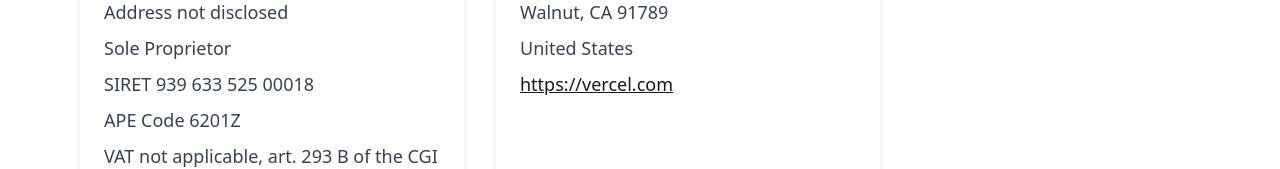
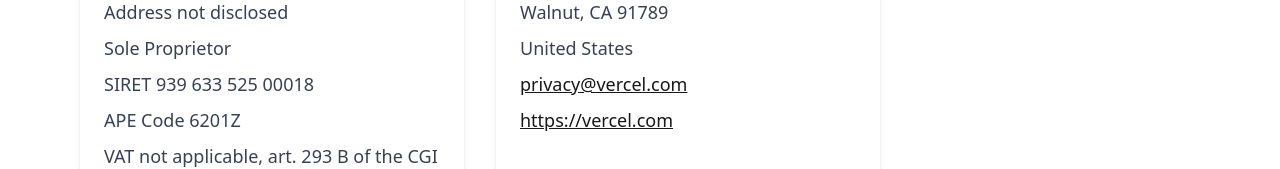
Before and after one commit to Farmeurimmo/portfolio-v5, a Next.js app: page /en/legals in a window 1280 px wide. Shown: the part 359-528 px from the top of the page. Built offline with nearby package versions, Linux system fonts and the light colour scheme; no server answers.

Commit message:
feat: add host email to contact information

```diff
--- a/src/app/[locale]/legals/page.jsx
+++ b/src/app/[locale]/legals/page.jsx
@@ -30,6 +30,7 @@ export default function Legals() {
                             <p className="text-lg text-gray-700 dark:text-gray-300">{t('host_address')}</p>
                             <p className="text-lg text-gray-700 dark:text-gray-300">{t('host_city')}</p>
                             <p className="text-lg text-gray-700 dark:text-gray-300">{t('host_country')}</p>
+                            <a href={"mailto:" + t('host_email')} className="text-lg link dark:text-blue-400 hover:underline">{t('host_email')}</a>
                             <a href="https://vercel.com"
                                className="text-lg link dark:text-blue-400 hover:underline">{t('host_website')}</a>
                         </div>
--- a/src/langs/en.json
+++ b/src/langs/en.json
@@ -81,6 +81,7 @@
     "host_city": "Walnut, CA 91789",
     "host_country": "United States",
     "host_website": "https://vercel.com",
+    "host_email": "privacy@vercel.com",
     "privacy": {
       "title": "Privacy Policy",
       "section_1_title": "Data Collection",
--- a/src/langs/fr.json
+++ b/src/langs/fr.json
@@ -81,6 +81,7 @@
     "host_city": "Walnut, CA 91789",
     "host_country": "United States",
     "host_website": "https://vercel.com",
+    "host_email": "privacy@vercel.com",
     "privacy": {
       "title": "Politique de confidentialité",
       "section_1_title": "Collecte de données",
```
